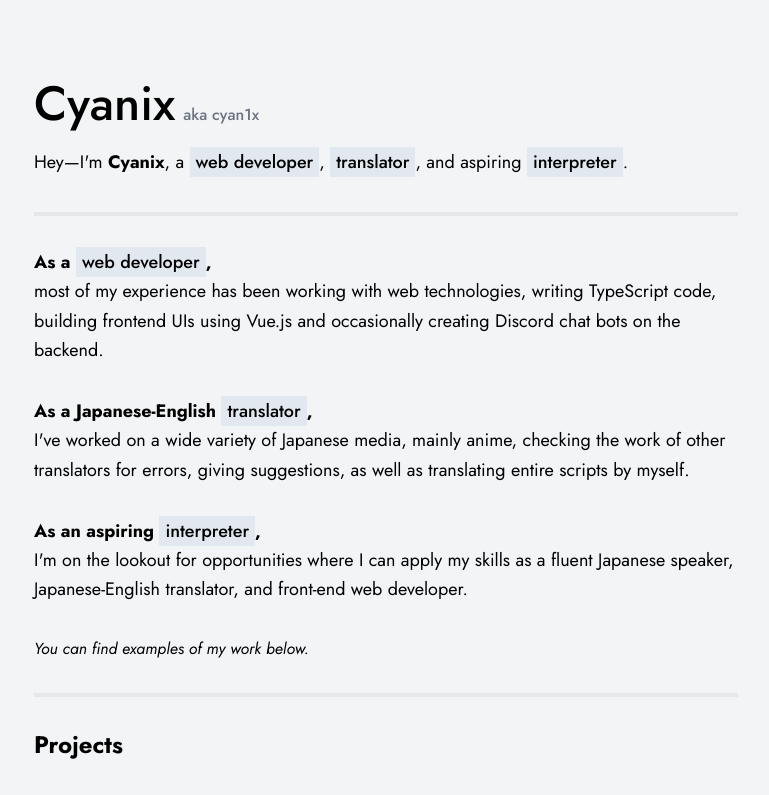
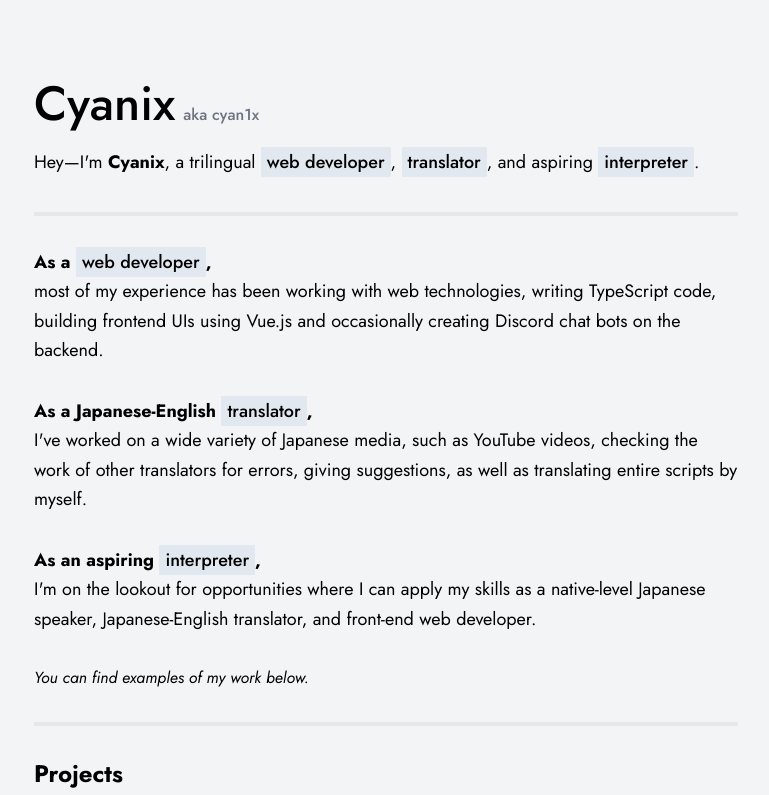
Before and after one commit to cyan1x/portfolio, a Vue app: page / in a window 1280 px wide. Shown: the top 795 px of the page, without its empty margins (254-1023 px from the left). Built offline with nearby package versions, Linux system fonts and the light colour scheme.

Commit message:
Minor wording changes

```diff
--- a/src/App.vue
+++ b/src/App.vue
@@ -18,7 +18,7 @@ import ProjectCard from './components/ProjectCard.vue';
         </h2>
 
         <p class="text-lg leading-loose">
-          Hey—I'm <span class="font-bold">Cyanix</span>, a <InlineCode>web developer</InlineCode>,
+          Hey—I'm <span class="font-bold">Cyanix</span>, a trilingual <InlineCode>web developer</InlineCode>,
           <br class="sm:hidden" />
           <InlineCode>translator</InlineCode>,
           and aspiring <InlineCode>interpreter</InlineCode>.
@@ -37,7 +37,7 @@ import ProjectCard from './components/ProjectCard.vue';
       <p class="text-lg leading-relaxed">
         <span class="font-bold">As a Japanese-English <InlineCode>translator</InlineCode>,</span>
         <br />
-        I've worked on a wide variety of Japanese media, mainly anime,
+        I've worked on a wide variety of Japanese media, such as YouTube videos,
         checking the work of other translators for errors, giving suggestions, as well as translating entire
         scripts
         by myself.
@@ -45,7 +45,7 @@ import ProjectCard from './components/ProjectCard.vue';
       <p class="text-lg leading-relaxed">
         <span class="font-bold">As an aspiring <InlineCode>interpreter</InlineCode>,</span>
         <br />
-        I'm on the lookout for opportunities where I can apply my skills as a fluent Japanese speaker,
+        I'm on the lookout for opportunities where I can apply my skills as a native-level Japanese speaker,
         Japanese-English translator, and front-end web developer.
       </p>
 
@@ -106,7 +106,7 @@ import ProjectCard from './components/ProjectCard.vue';
         </template>
       </ProjectCard>
       <ProjectCard title="jp-quiz-web" :imgSrc="JPQuizWeb" flavorText="Play it at" link="https://jp-quiz.netlify.app/">
-        Test your Japanese (or English!) skills on this fast-paced, <a class="link"
+        Test your Japanese (or English!) skills on this <a class="link"
           href="https://monkeytype.com/">Monkeytype</a>-inspired quiz game.
         <template #tech-stack>
           <div>
```
